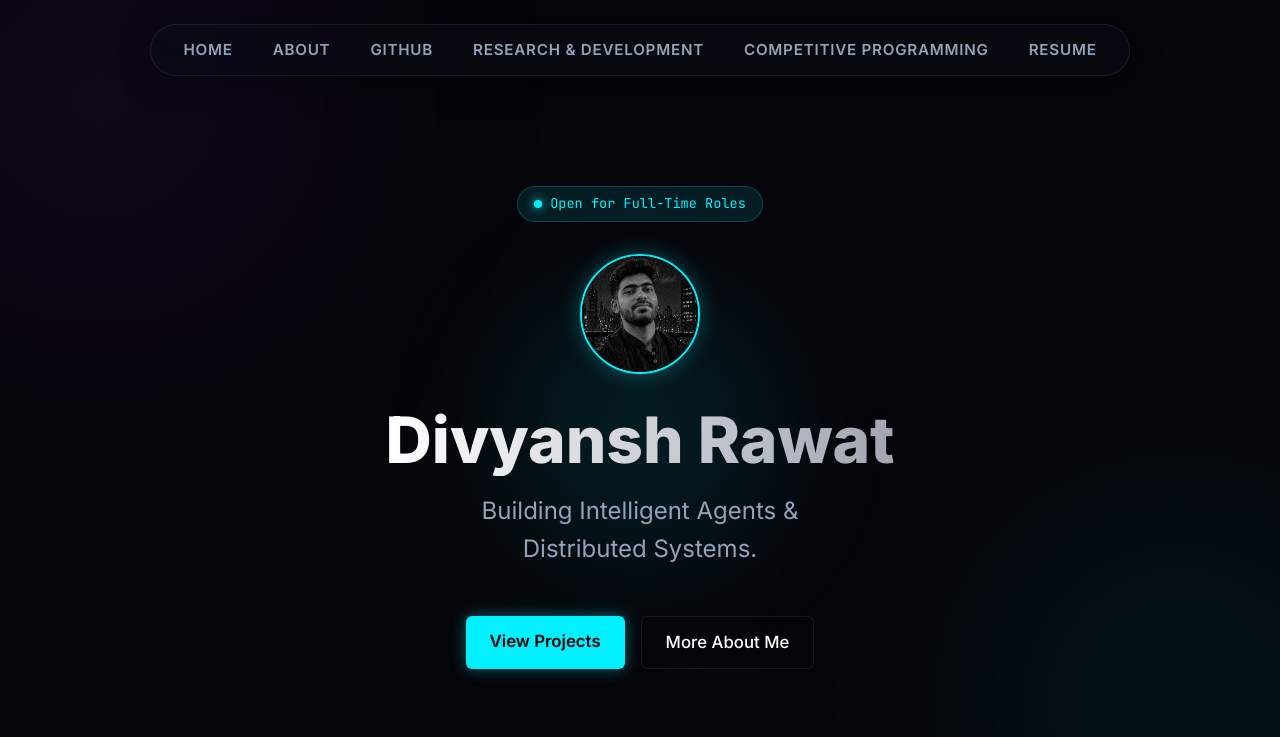
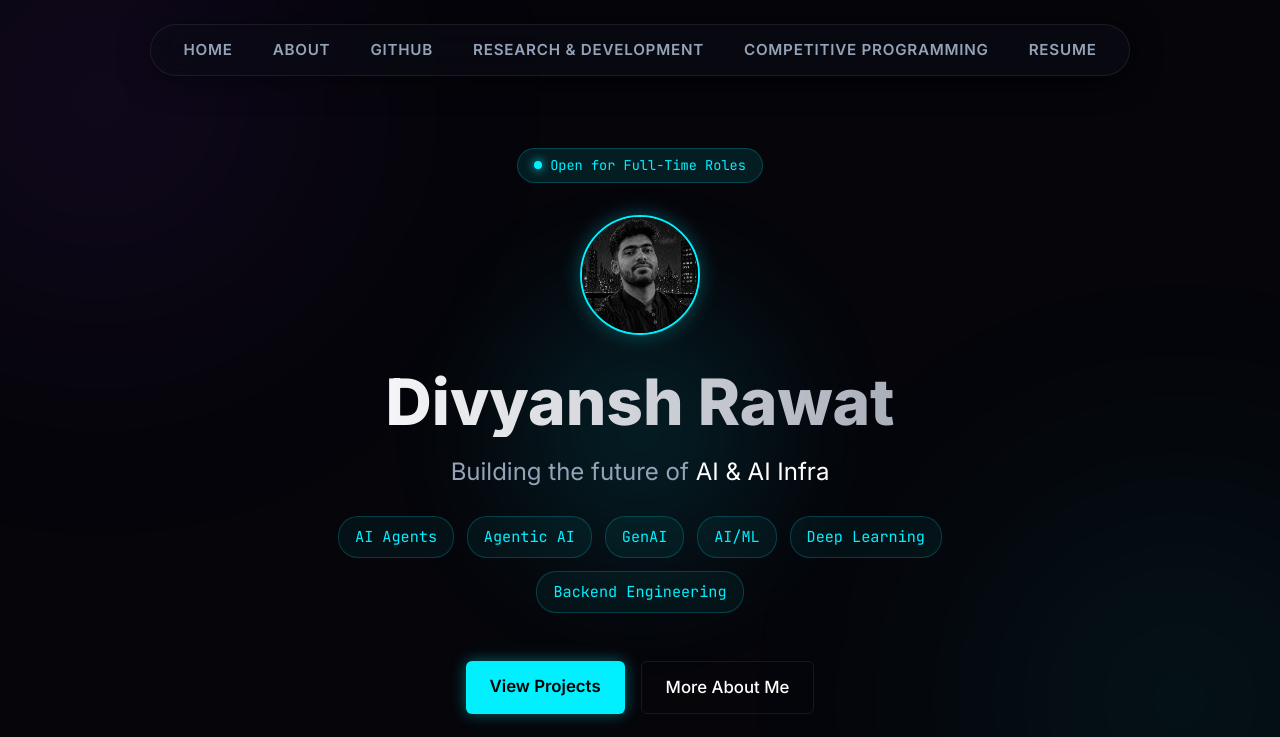
Before and after one commit to DsThakurRawat/divyansh.is-a.dev, a website: page index.html in a window 1280 px wide. Shown: the top 737 px of the page. Drawn offline with nearby package versions, Linux system fonts and the light colour scheme.

Commit message:
style: add requested keywords to home page

```diff
--- a/index.html
+++ b/index.html
@@ -50,13 +50,18 @@
                 <h1 style="font-size: 4rem; font-weight: 800; line-height: 1.1; margin-bottom: 1rem; background: linear-gradient(to right, #fff, #a0a5b1); -webkit-background-clip: text; -webkit-text-fill-color: transparent;">
                     Divyansh Rawat
                 </h1>
-                <p style="font-size: 1.5rem; color: var(--text-secondary); max-width: 600px; margin: 0 auto 3rem auto; font-weight: 400;">
-                    Building Intelligent Agents & <br> Distributed Systems.
-                </p>
+                <div style="font-size: 1.5rem; color: var(--text-secondary); max-width: 650px; margin: 0 auto 3rem auto; font-weight: 400; line-height: 1.6;">
+                    <div style="margin-bottom: 1.5rem;">Building the future of <span style="color: #fff;">AI & AI Infra</span></div>
 
-
-
-                <div style="margin-top: 3rem; display: flex; gap: 1rem; justify-content: center;">
+                    <div style="display: flex; flex-wrap: wrap; justify-content: center; gap: 0.8rem;">
+                        <span style="background: rgba(0, 240, 255, 0.05); border: 1px solid rgba(0, 240, 255, 0.2); color: var(--accent-cyan); padding: 8px 16px; border-radius: 20px; font-size: 0.95rem; font-family: 'JetBrains Mono', monospace;">AI Agents</span>
+                        <span style="background: rgba(0, 240, 255, 0.05); border: 1px solid rgba(0, 240, 255, 0.2); color: var(--accent-cyan); padding: 8px 16px; border-radius: 20px; font-size: 0.95rem; font-family: 'JetBrains Mono', monospace;">Agentic AI</span>
+                        <span style="background: rgba(0, 240, 255, 0.05); border: 1px solid rgba(0, 240, 255, 0.2); color: var(--accent-cyan); padding: 8px 16px; border-radius: 20px; font-size: 0.95rem; font-family: 'JetBrains Mono', monospace;">GenAI</span>
+                        <span style="background: rgba(0, 240, 255, 0.05); border: 1px solid rgba(0, 240, 255, 0.2); color: var(--accent-cyan); padding: 8px 16px; border-radius: 20px; font-size: 0.95rem; font-family: 'JetBrains Mono', monospace;">AI/ML</span>
+                        <span style="background: rgba(0, 240, 255, 0.05); border: 1px solid rgba(0, 240, 255, 0.2); color: var(--accent-cyan); padding: 8px 16px; border-radius: 20px; font-size: 0.95rem; font-family: 'JetBrains Mono', monospace;">Deep Learning</span>
+                        <span style="background: rgba(0, 240, 255, 0.05); border: 1px solid rgba(0, 240, 255, 0.2); color: var(--accent-cyan); padding: 8px 16px; border-radius: 20px; font-size: 0.95rem; font-family: 'JetBrains Mono', monospace;">Backend Engineering</span>
+                    </div>
+                </div>                <div style="margin-top: 3rem; display: flex; gap: 1rem; justify-content: center;">
                     <a href="github.html" style="background: var(--accent-cyan); color: #000; padding: 12px 24px; border-radius: 6px; font-weight: 600; text-decoration: none; font-size: 1.05rem; transition: transform 0.2s, box-shadow 0.2s; box-shadow: 0 0 15px rgba(0, 240, 255, 0.4);">
                         View Projects
                     </a>
```
